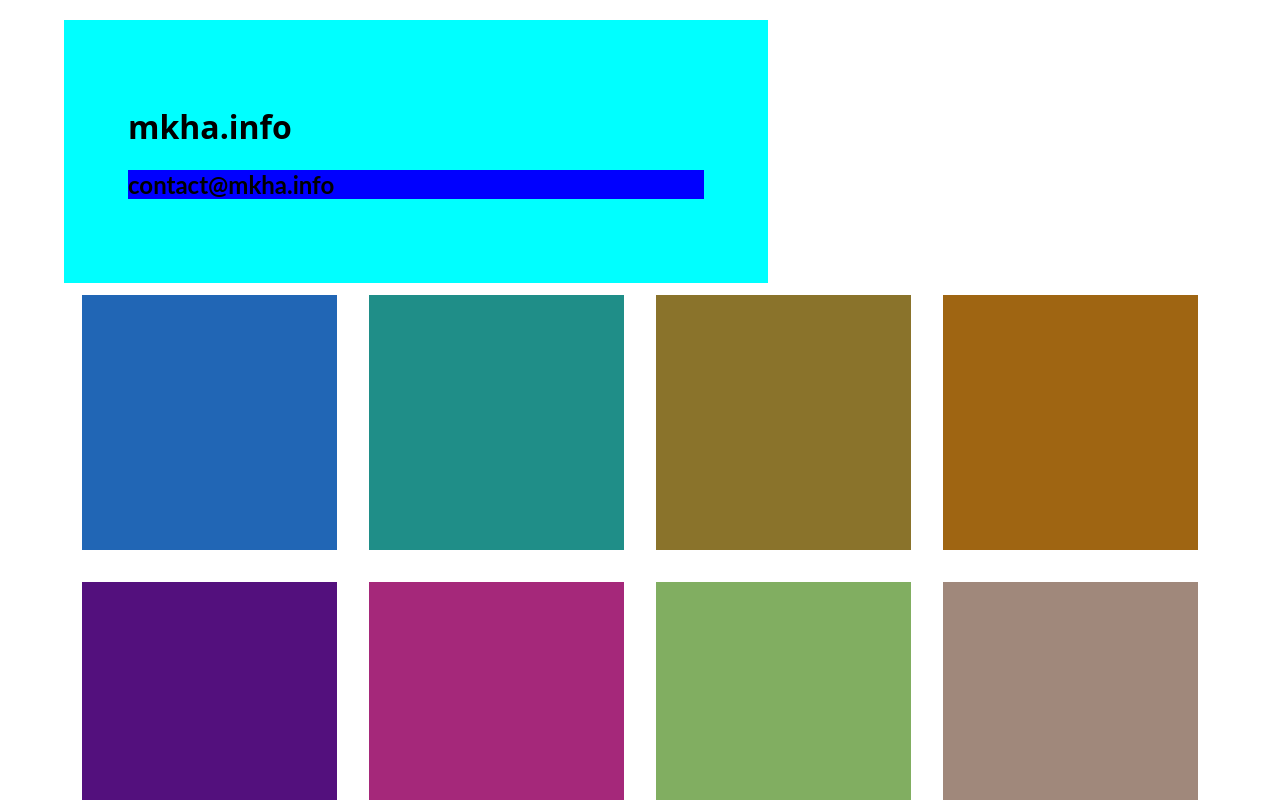
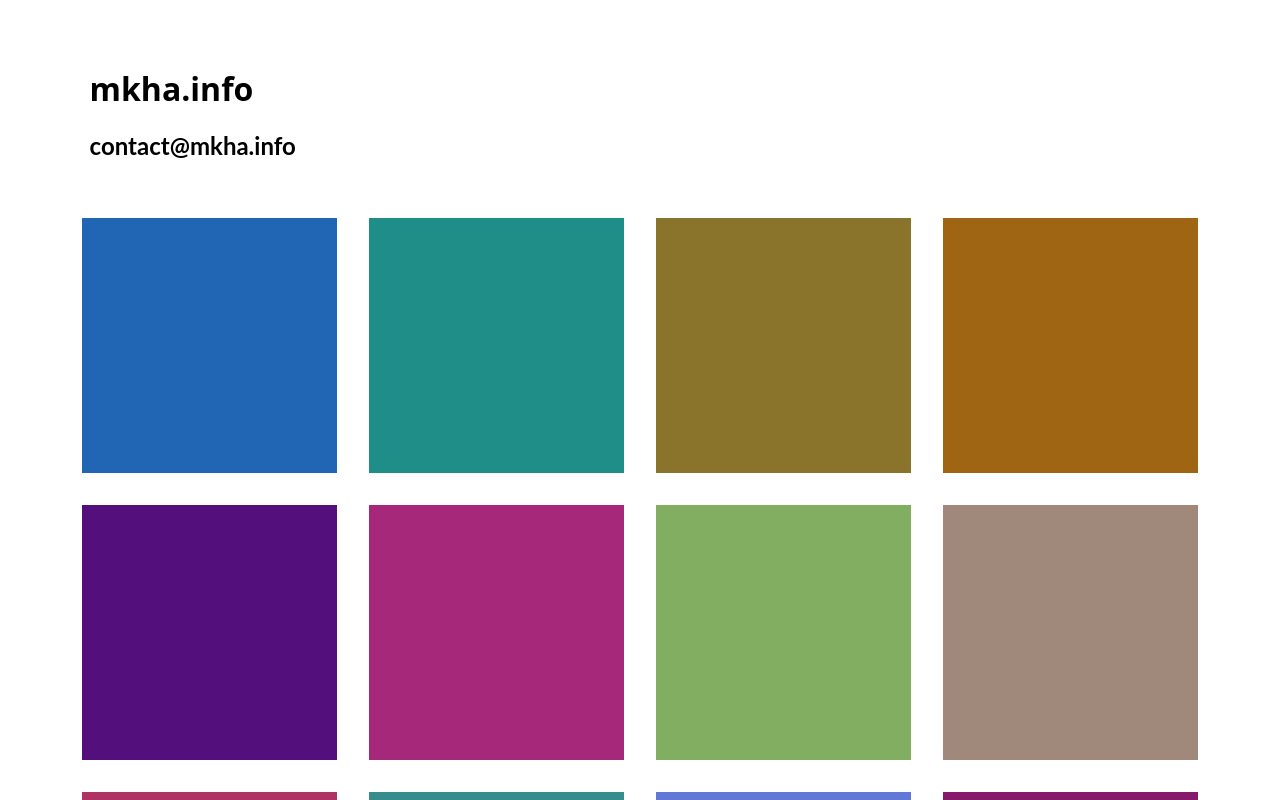
Before and after one commit to mkhainfo/infoPage, a React (Create React App) app: page / in a window 1280 px wide. Shown: the top 800 px of the page. Built offline with nearby package versions, Linux system fonts and the light colour scheme.

Commit message:
info card width fit to text within

```diff
--- a/src/App.js
+++ b/src/App.js
@@ -1,13 +1,33 @@
 import React, { Component } from 'react'
 import './App.css'
 
-const InfoCard = props => {
-  return (
-    <div style={styles.card}>
-      <h1>mkha.info</h1>
-      <h2 style={{backgroundColor: 'blue'}}><a href="mailto:contact@mkha.info">contact@mkha.info</a></h2>
-    </div>
-  )
+class InfoCard extends Component {
+  constructor(props) {
+    super(props)
+    this.state = {
+      w: 0,
+    }
+  }
+
+  cardStyles = () => {
+    return {
+      width: `${this.state.w}px`
+    }
+  }
+
+  componentDidMount() {
+    let w = document.getElementById('fit').offsetWidth
+    this.setState({w})
+  }
+  render() {
+    return (
+      <div style={{...styles.card, ...this.cardStyles()}}>
+        <h1>mkha.info</h1>
+        <h2><span id="fit"><a href="mailto:contact@mkha.info">contact@mkha.info</a>
+        </span></h2>
+      </div>
+    )
+  }
 }
 
 class Slides extends Component {
@@ -41,7 +61,7 @@ class Slides extends Component {
     }
   }
 
-  columns = () => {
+  columnStyles = () => {
     const n = Math.floor(window.innerWidth / 300)
     let total = n % 2 === 0 ? n : n - 1 > 0 ? n - 1 : n,
       gutter = window.innerWidth / (total * 10),
@@ -60,7 +80,7 @@ class Slides extends Component {
 
   render() {
     return(
-      <div style={{...styles.slides, ...this.columns()}}>
+      <div style={{...styles.slides, ...this.columnStyles()}}>
         {this.state.slides}
       </div>
     )
@@ -126,9 +146,8 @@ const styles = {
     position: 'sticky',
     top: '20px',
     margin: 0,
-    padding: '5vw',
-    width: '50%',
-    backgroundColor: 'cyan',
+    padding: '2vw 5vw 2vw 2vw', // top right bottom left
+    backgroundColor: 'white',
   },
 
   slides: {
```
